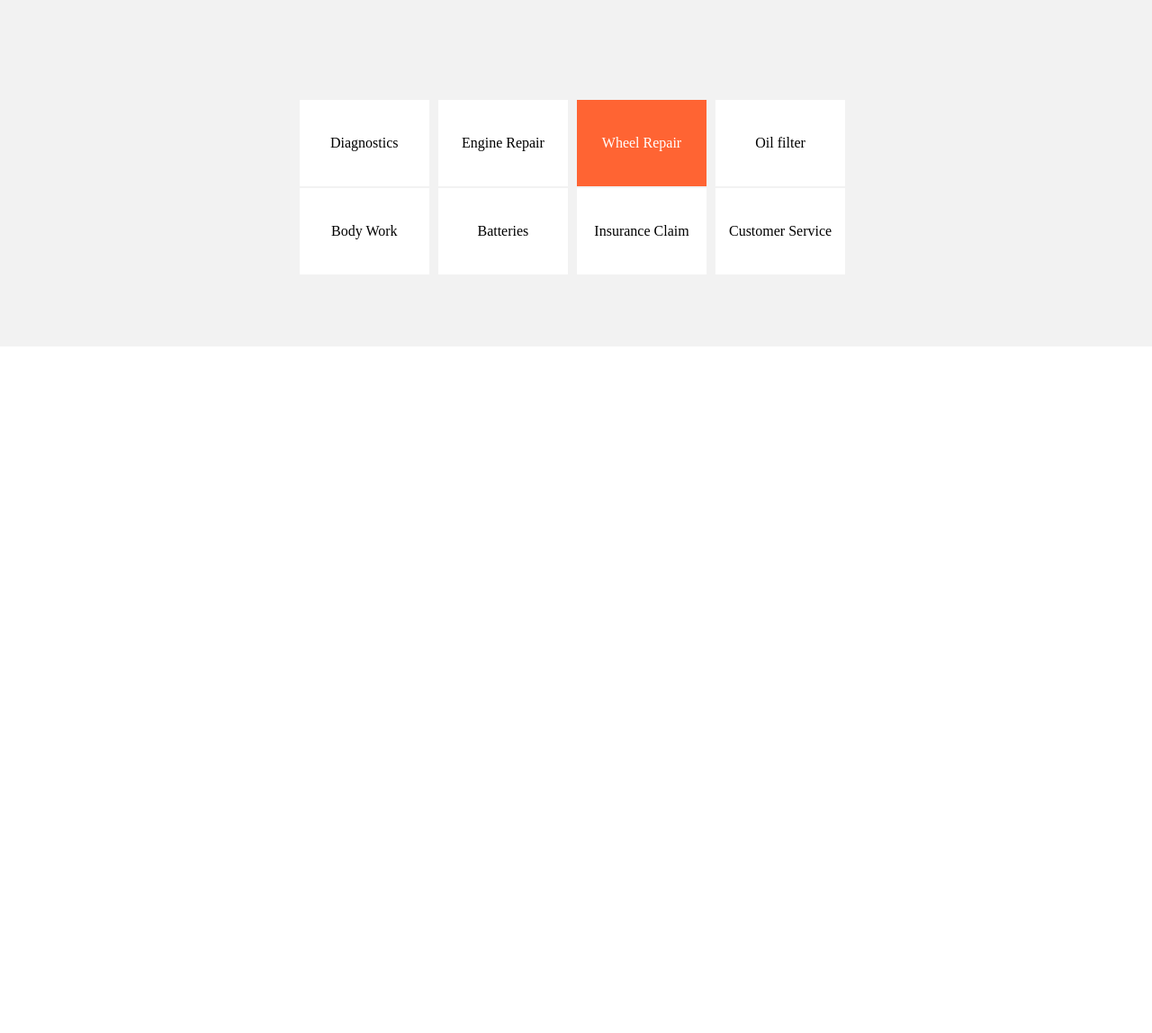
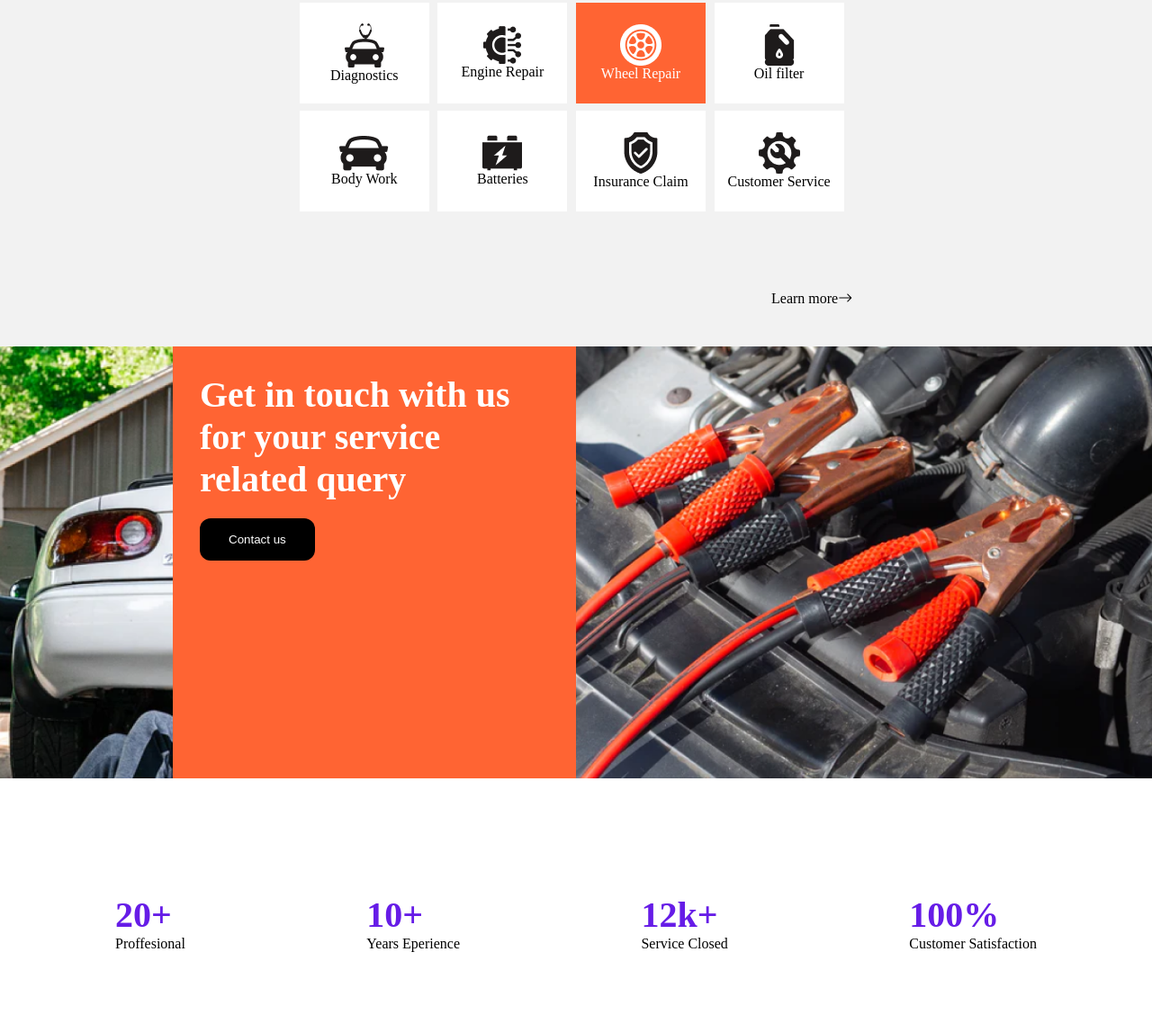
Before and after one commit to Ovuzo/finsweet, a plain HTML site: page index.html in a window 1280 px wide. Shown: the part 2911-4059 px from the top of the page at 90% size. Before the commit the page ends 3296 px from the top, so only its background shows below. Drawn offline with nearby package versions, Linux system fonts and the light colour scheme.

Commit message:
another commit

```diff
--- a/css/landing.css
+++ b/css/landing.css
@@ -92,6 +92,16 @@ h3{
     margin: 20px 0;
     border-style: none;
 }
+.btn-dark{
+    padding: 1rem 2rem;
+    /* align-items: flex-start; */
+    gap: 0.625rem;
+    border-radius: 0.75rem;
+    background: #000;
+    color: #fff;
+    margin: 20px 0;
+    border-style: none;
+}
 .rounded-bg{
     width: 47px;
     height: 47px;
@@ -151,7 +161,6 @@ nav{
     display: flex;
     flex-direction: column;
     align-items: center;
-
 }
 .hero-sec{
     height: 100%;
@@ -335,9 +344,10 @@ nav{
 }
 .sec4-grid{
     width: 9rem;
-    height: 6rem;
+    height: 7rem;
     background:#fff;
     display: flex;
+    flex-direction: column;
     justify-content: center;
     align-items: center;
 }
@@ -345,10 +355,67 @@ nav{
     width: 60%;
     display: grid;
     grid-template-columns: 1fr 1fr 1fr 1fr;
-    gap: 2px 2px;
+    row-gap: 8px;
     margin: auto;
 }
 .active{
     background-color: #FF6433;
     color: #fff;
 }
+.sec4-link{
+    display: flex;
+    justify-content: end;
+    width: 60%;
+    margin: auto;
+}
+.sec4-link a{
+    text-decoration: none;
+    color: black;
+}
+.sec4-link a i{
+    width: 24px;
+}
+#sec5{
+    width: 100%;
+    height:100vh;
+    display: flex;
+    flex-direction: column;
+    align-items: center;
+    justify-content: center;
+}
+.sec5-div1{
+    width: 100%;
+    height: 60%;
+    background: #000;
+}
+.sec5-div2{
+    width: 100%;
+    height: 30%;
+}
+.sec5-img1{
+    height: 100%;
+    background: url("../img/sec5-img1.png")
+    no-repeat center center/cover;
+    left:  0;
+}
+.sec5-img2{
+    height: 100%;
+    background: url("../img/sec5-img2.png")
+    no-repeat center center/cover;
+}
+.sec5-card{
+    width: 70%;
+    height: 100%;
+    background: #FF6433;
+    color: #fff;
+    padding: 30px;
+    position: relative;
+    left: 30%;
+}
+.sec5-div2{
+    width: 80%;
+    justify-content: space-between;
+}
+.sec5-text h2{
+    color: #661CE7;
+}
--- a/index.html
+++ b/index.html
@@ -4,6 +4,8 @@
     <meta charset="UTF-8" />
     <meta http-equiv="X-UA-Compatible" content="IE=edge" />
     <meta name="viewport" content="width=device-width, initial-scale=1.0" />
+    <link rel="stylesheet" href="https://cdnjs.cloudflare.com/ajax/libs/font-awesome/5.15.3/css/all.min.css" integrity="sha384-+d0P83n3v1zCepVAf4vhk5f5uLySL5vz5lFfGowfUZz9x6HbEYgBpjo6p6u/Jypy5" crossorigin="anonymous">
+    <link rel="stylesheet" href="https://cdn.jsdelivr.net/npm/bootstrap-icons@1.11.1/font/bootstrap-icons.css">
     <link rel="stylesheet" href="./css/landing.css" />
     <title>Landing page</title>
   </head>
@@ -201,14 +203,47 @@
           </div>
 
           <div class="sec4-div2 ">
-            <div class="sec4-grid">Diagnostics </div>
-            <div class="sec4-grid">Engine Repair</div>
-            <div class="sec4-grid active">Wheel Repair</div>
-            <div class="sec4-grid">Oil filter</div>
-            <div class="sec4-grid">Body Work</div>
-            <div class="sec4-grid">Batteries</div>
-            <div class="sec4-grid">Insurance Claim</div>
-            <div class="sec4-grid">Customer Service</div>
+            <div class="sec4-grid"><img src="./img/sec4-icon1.png" alt="Diagnoses">Diagnostics </div>
+            <div class="sec4-grid"><img src="./img/sec4-icon2.png" alt="Engine">Engine Repair</div>
+            <div class="sec4-grid active"><img src="./img/sec4-icon3.png" alt="wheel">Wheel Repair</div>
+            <div class="sec4-grid"><img src="./img/sec4-icon4.png" alt="Oil">Oil filter</div>
+            <div class="sec4-grid"><img src="./img/sec4-icon5.png" alt="body work">Body Work</div>
+            <div class="sec4-grid"><img src="./img/sec4-icon6.png" alt="Batteries">Batteries</div>
+            <div class="sec4-grid"><img src="./img/sec4-icon7.png" alt="Insurance">Insurance Claim</div>
+            <div class="sec4-grid"><img src="./img/sec4-icon8.png" alt="">Customer Service</div>
+          </div>
+          <div class="sec4-link "><a href="#"><span>Learn more</span><i class="bi bi-arrow-right"></i></a></div>
+        </div>
+      </section>
+      <!-- SECTION 4 END -->
+      <!-- SECTION 5 START -->
+
+      <section id="sec5">
+        <div class="sec5-div1 flex">
+          <div class="sec5-img1 prt1">
+            <div class="sec5-card">
+              <h2 class="h2-light">Get in touch with us for your service related query</h2>
+              <button class="btn-dark">Contact us</button>
+            </div>
+          </div>
+          <div class="sec5-img2 prt2"></div>
+        </div>
+        <div class="sec5-div2 container flex">
+          <div class="sec5-text">
+            <h2 class="h2-light">20+</h2>
+            <p>Proffesional</p>
+          </div>
+          <div class="sec5-text">
+            <h2 class="h2-light">10+</h2>
+            <p>Years Eperience</p>
+          </div>
+          <div class="sec5-text">
+            <h2 class="h2-light">12k+</h2>
+            <p>Service Closed</p>
+          </div>
+          <div class="sec5-text">
+            <h2 class="h2-light">100%</h2>
+            <p>Customer Satisfaction</p>
           </div>
         </div>
       </section>
```
Also changed, not shown: img/sec4-icon1.png (added), img/sec4-icon2.png (added), img/sec4-icon3.png (added), img/sec4-icon4.png (added), img/sec4-icon5.png (added), img/sec4-icon6.png (added), img/sec4-icon7.png (added), img/sec4-icon8.png (added), img/sec5-img1.png (added), img/sec5-img2.png (added).
